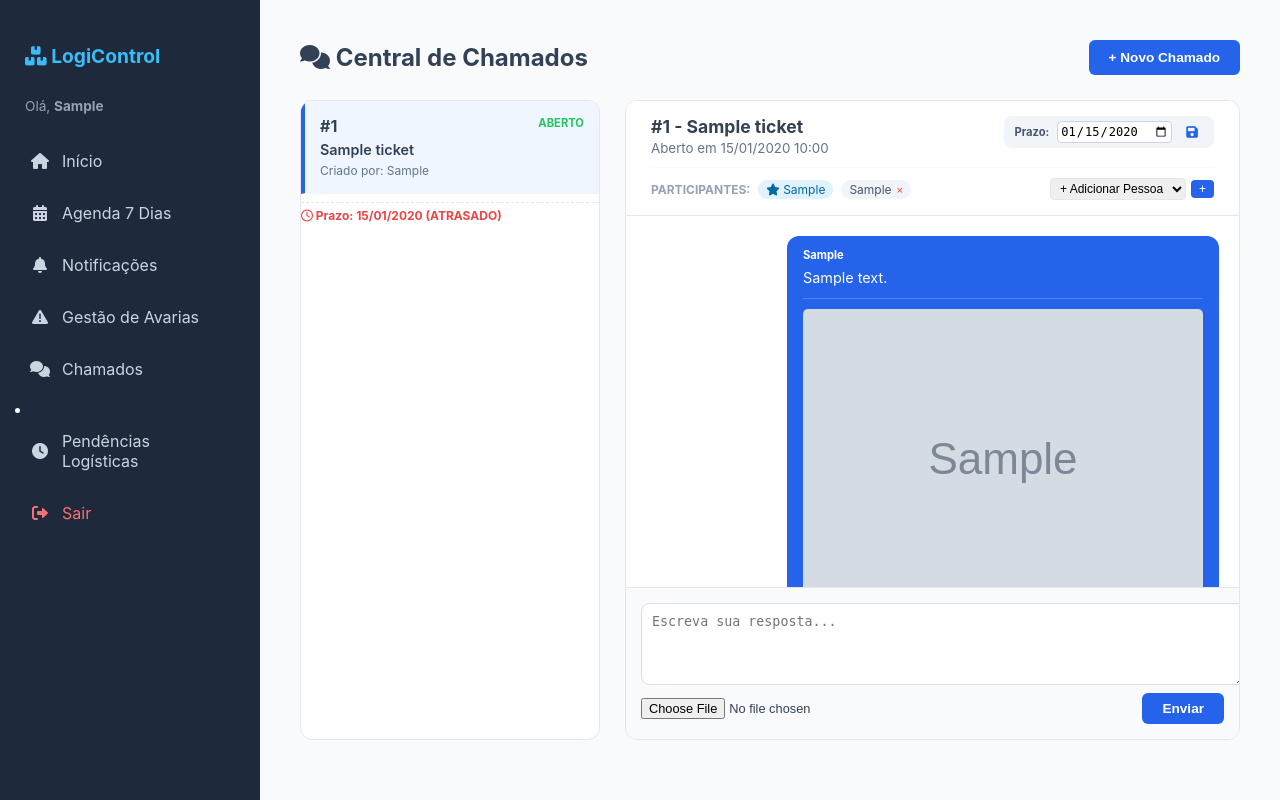
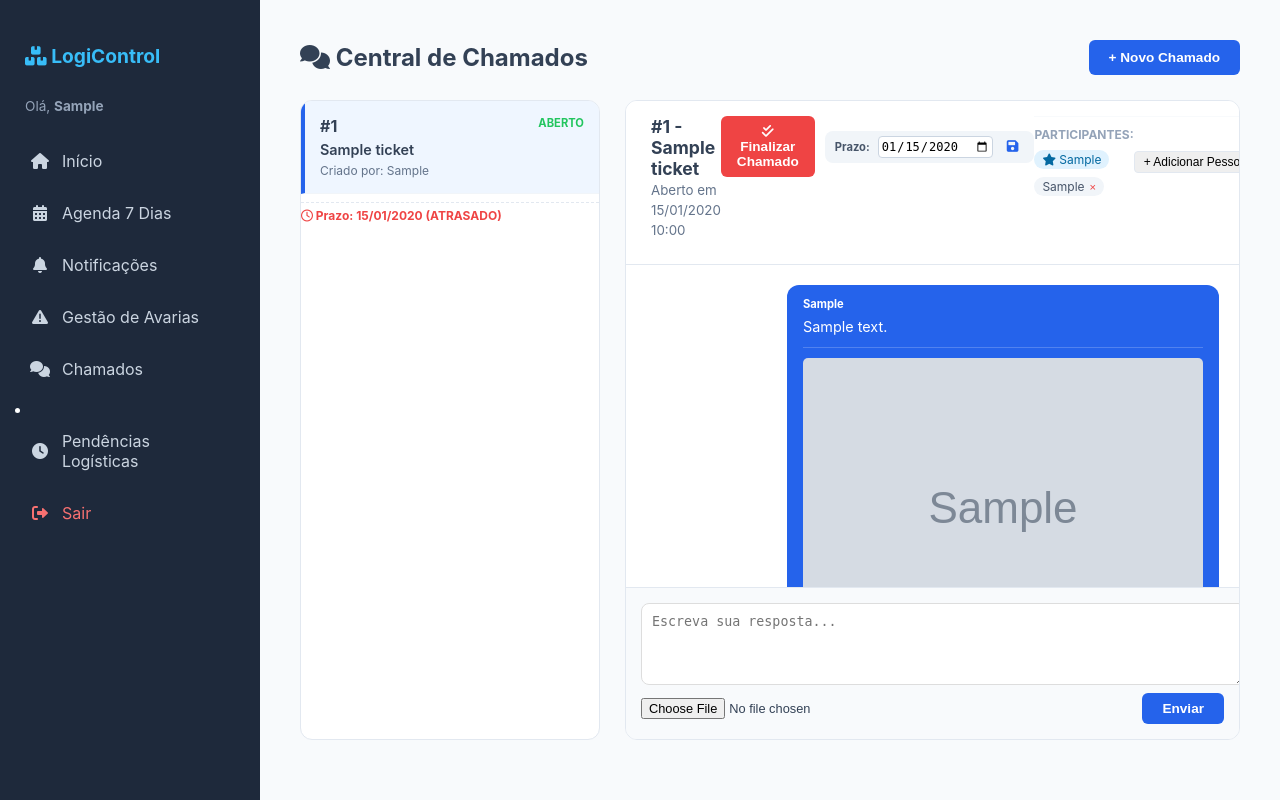
Before and after one commit to mateus-superxinfo/gestao-de-avarias, a Flask app: page /chamados/1 in a window 1280 px wide. Run offline with Flask 3, Linux system fonts and the light colour scheme; a user stored in the database is signed in; tables that the repository leaves empty hold one stand-in row (values such as "Sample post"); grey boxes marked "Sample" are stand-in pictures; parts of the project's set-up code (start-up, migrations or seed data) failed here and were passed over.

Commit message:
botão fechar chamado e criação de tarefas por todos os usuarios

```diff
--- a/app.py
+++ b/app.py
@@ -363,7 +363,7 @@ def home():
     total_cancelados = PendenciaLogistica.query.filter_by(tipo='Cancelamento', status='Pendente').count()
     total_trocas = PendenciaLogistica.query.filter_by(tipo='Troca', status='Pendente').count()
 
-    usuarios = User.query.all() if current_user.role == 'gestor' else []
+    usuarios = User.query.all()
 
     # Lógica de verificação do backup
     last_backup_str = "Nunca"
--- a/templates/chamados.html
+++ b/templates/chamados.html
@@ -50,6 +50,15 @@
                         <h3 style="margin:0; font-size:1.1rem;">#{{ ticket.id }} - {{ ticket.subject }}</h3>
                         <small style="color:#64748b;">Aberto em {{ ticket.created_at.strftime('%d/%m/%Y %H:%M') }}</small>
                     </div>
+
+                    <div style="display: flex; gap: 10px; align-items: center;">
+                    {% if ticket.status == 'Aberto' and (ticket.created_by == current_user.id or current_user.role == 'gestor') %}
+                        <form action="{{ url_for('fechar_chamado', ticket_id=ticket.id) }}" method="POST" onsubmit="return confirm('Deseja realmente finalizar este chamado?')">
+                            <button type="submit" class="btn-sm" style="background: var(--danger); color: white; border: none;">
+                                <i class="fas fa-check-double"></i> Finalizar Chamado
+                            </button>
+                        </form>
+                    {% endif %}
 
                     {% if ticket.created_by == current_user.id or current_user.role == 'gestor' %}
                     <form action="{{ url_for('alterar_prazo_chamado', ticket_id=ticket.id) }}" method="POST" style="display:flex; align-items:center; gap:8px; background:#f1f5f9; padding:5px 10px; border-radius:8px;">
--- a/templates/home.html
+++ b/templates/home.html
@@ -229,7 +229,6 @@
     </section>
 
     <aside>
-        {% if current_user.role == 'gestor' %}
         <div class="card">
             <h3 style="margin-top: 0;"><i class="fas fa-plus-circle"></i> Delegar Tarefa</h3>
             <form action="{{ url_for('criar_tarefa') }}" method="POST">
@@ -260,7 +259,6 @@
                 <button type="submit" class="btn-sm" style="background: var(--primary); color: white; width: 100%; padding: 12px; border-radius: 8px;">Criar Tarefa</button>
             </form>
         </div>
-        {% endif %}
     </aside>
 </div>
 {% endblock %}
```
Also changed, not shown: backlog.md (added, +3 -0 lines).
